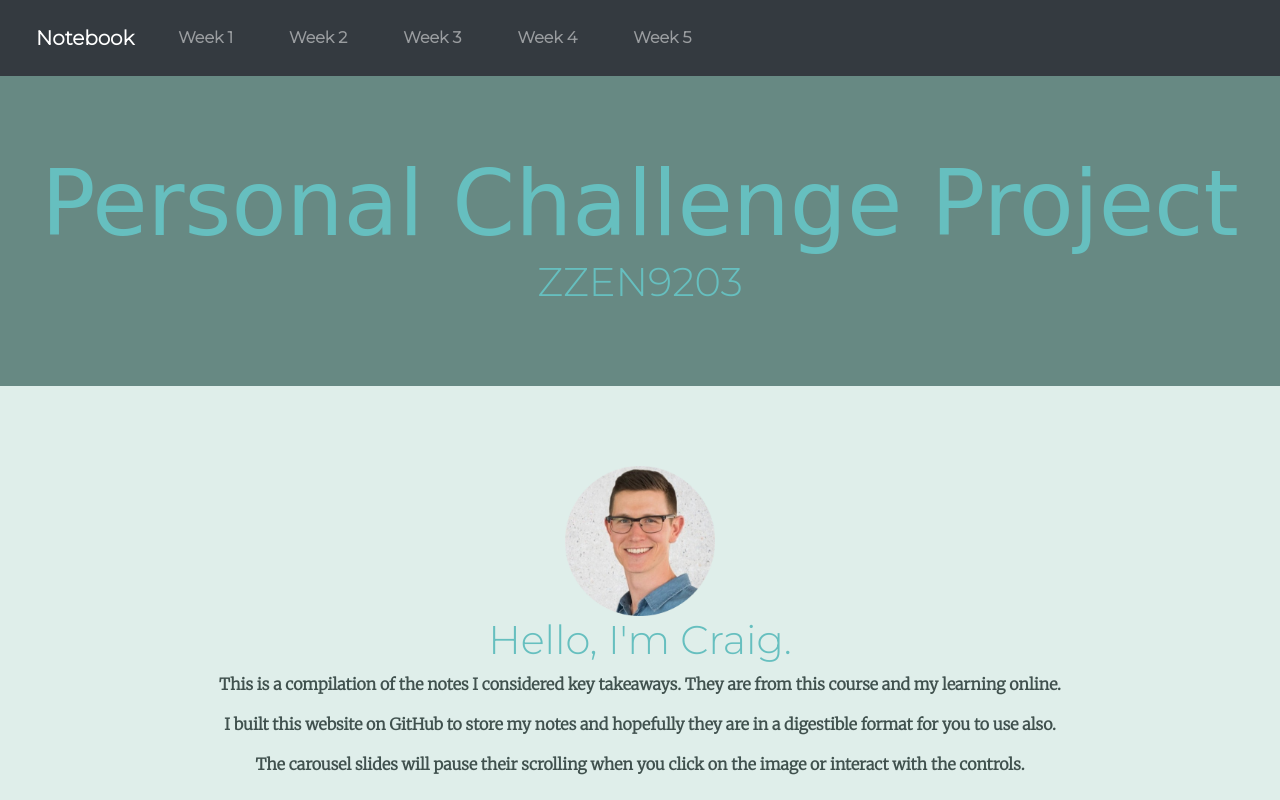
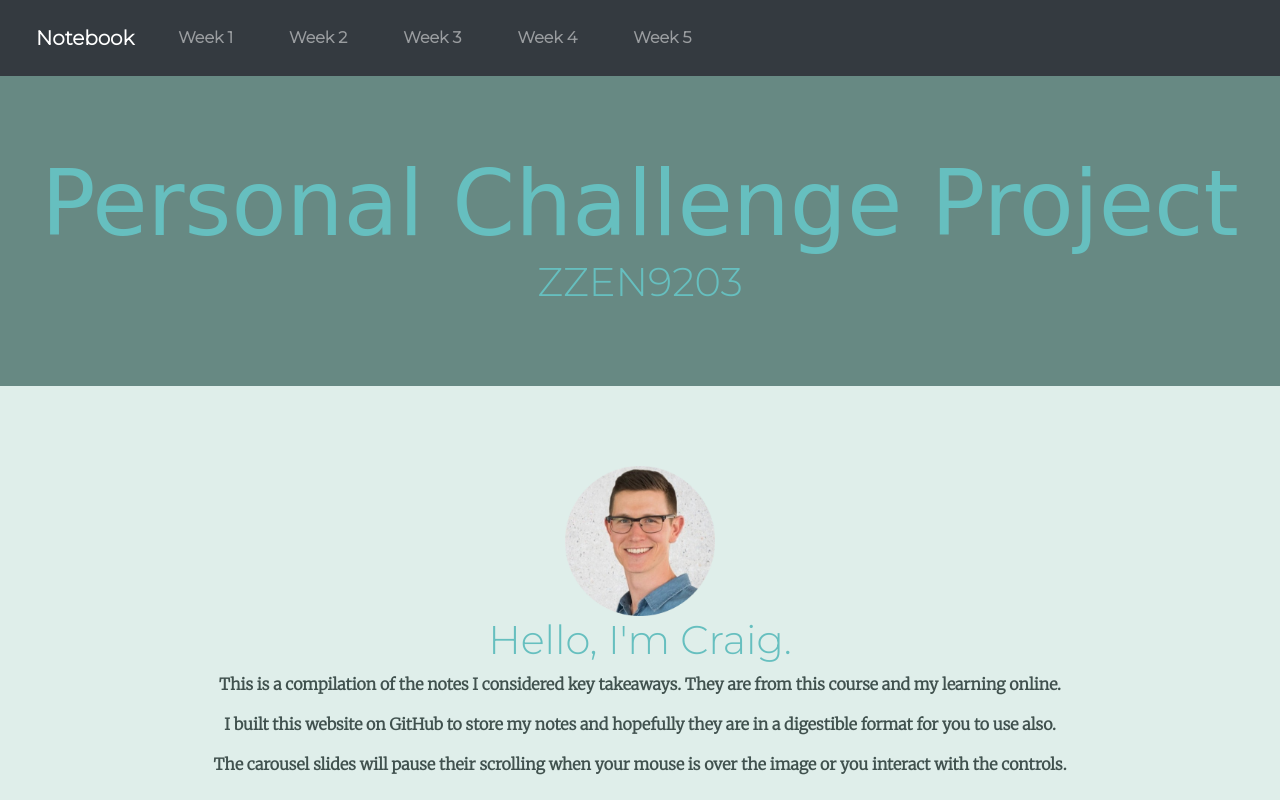
Before and after one commit to smoutle/zzen9203PCPz5457624, a plain HTML site: page index.html in a window 1280 px wide. Shown: the top 800 px of the page. Drawn offline with nearby package versions, Linux system fonts and the light colour scheme; a web font is replaced by a local one.

Commit message:
Update index.html

```diff
--- a/index.html
+++ b/index.html
@@ -59,7 +59,7 @@
       <h2>Hello, I'm Craig.</h2>
       <p>This is a compilation of the notes I considered key takeaways. They are from this course and my learning online.</p>
       <p>I built this website on GitHub to store my notes and hopefully they are in a digestible format for you to use also.</p>
-      <p>The carousel slides will pause their scrolling when you click on the image or interact with the controls.</p>
+      <p>The carousel slides will pause their scrolling when your mouse is over the image or you interact with the controls.</p>
     </div>
     <hr id="wk1">
     <div class="week1">
```
